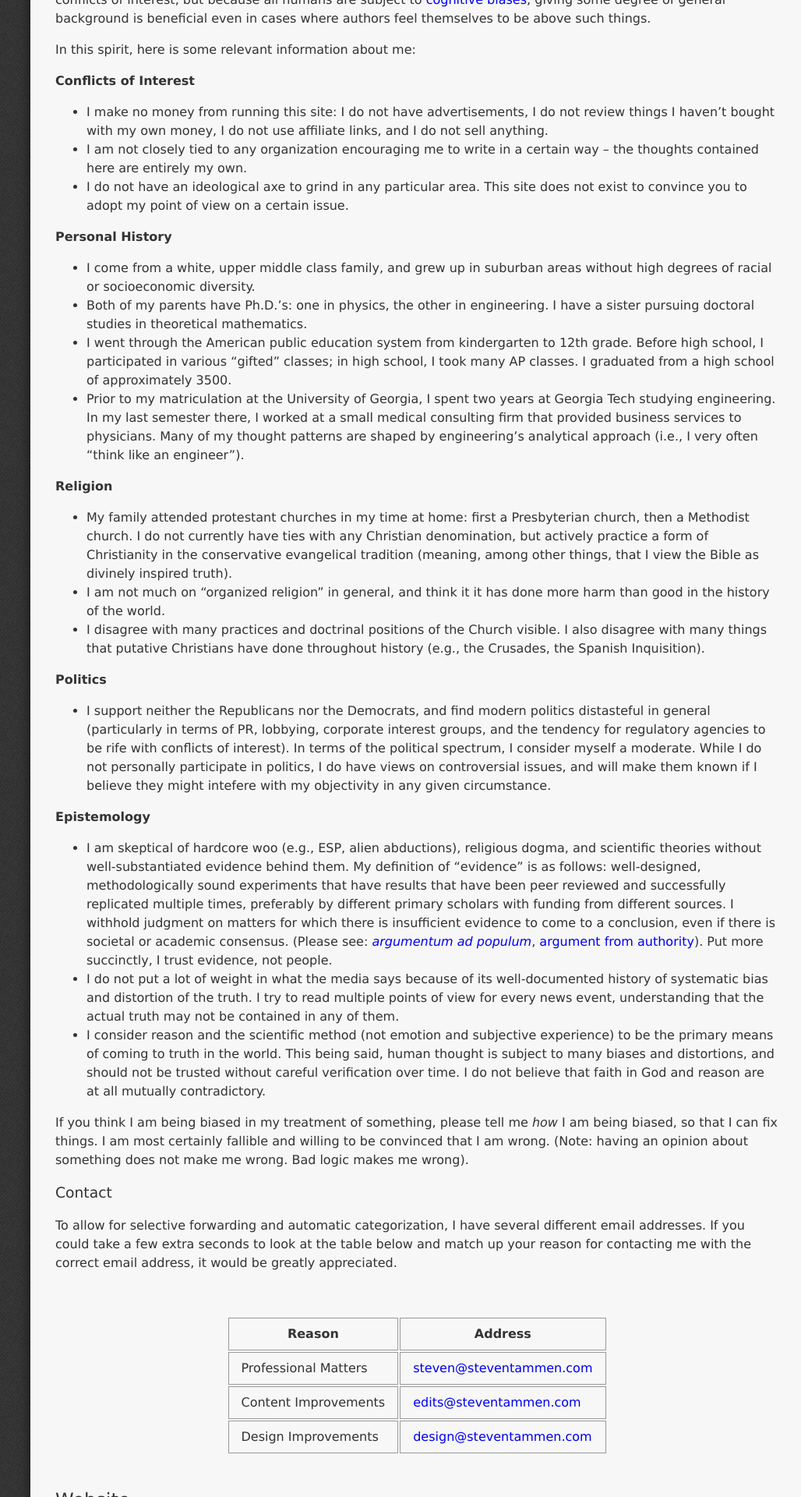
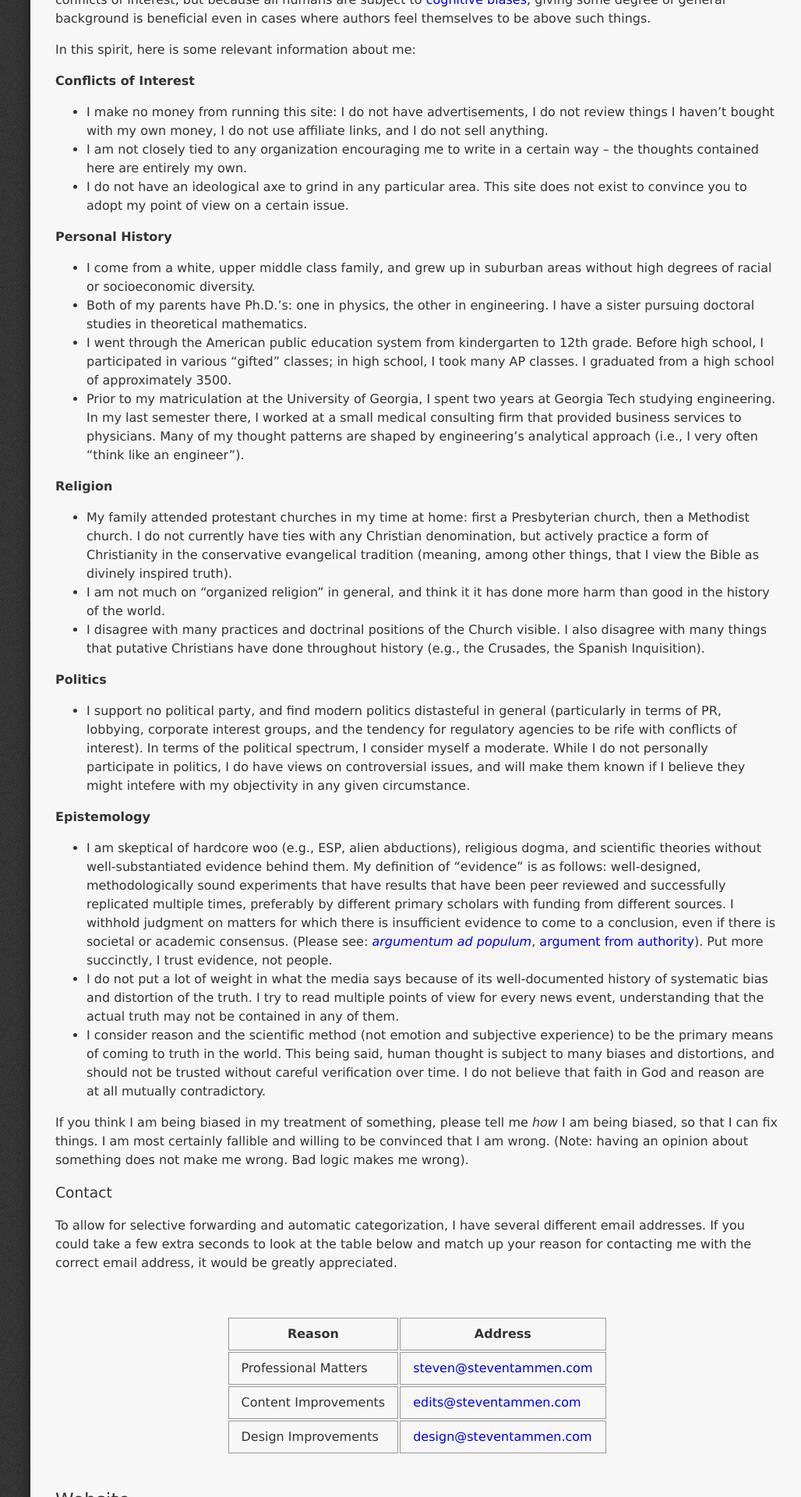
Before and after one commit to StevenTammen/StevenTammen.github.io, a Jekyll site: the page built from pages/about.md, in a window 1280 px wide. Shown: the part 512-2432 px from the top of the page at 78% size, without its empty margins (249-1277 px from the left). Built offline with Jekyll 4.4.1, drawn with Linux system fonts in a browser that asks for light colours.

Commit message:
Update about.md

```diff
--- a/pages/about.md
+++ b/pages/about.md
@@ -43,7 +43,7 @@ In this spirit, here is some relevant information about me:
 
 **Politics**
 
-- I support neither the Republicans nor the Democrats, and find modern politics distasteful in general (particularly in terms of PR, lobbying, corporate interest groups, and the tendency for regulatory agencies to be rife with conflicts of interest). In terms of the political spectrum, I consider myself a moderate. While I do not personally participate in politics, I do have views on controversial issues, and will make them known if I believe they might intefere with my objectivity in any given circumstance.
+- I support no political party, and find modern politics distasteful in general (particularly in terms of PR, lobbying, corporate interest groups, and the tendency for regulatory agencies to be rife with conflicts of interest). In terms of the political spectrum, I consider myself a moderate. While I do not personally participate in politics, I do have views on controversial issues, and will make them known if I believe they might intefere with my objectivity in any given circumstance.
 
 **Epistemology**
 
```
